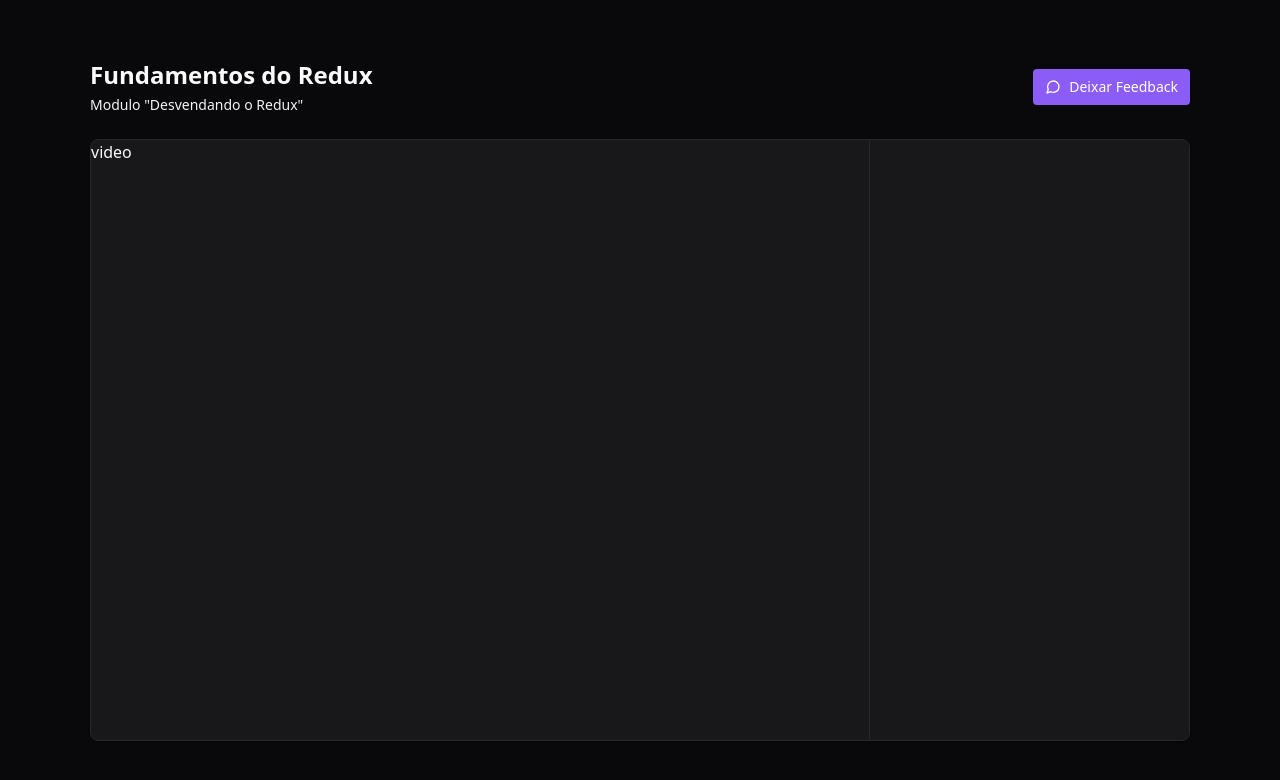
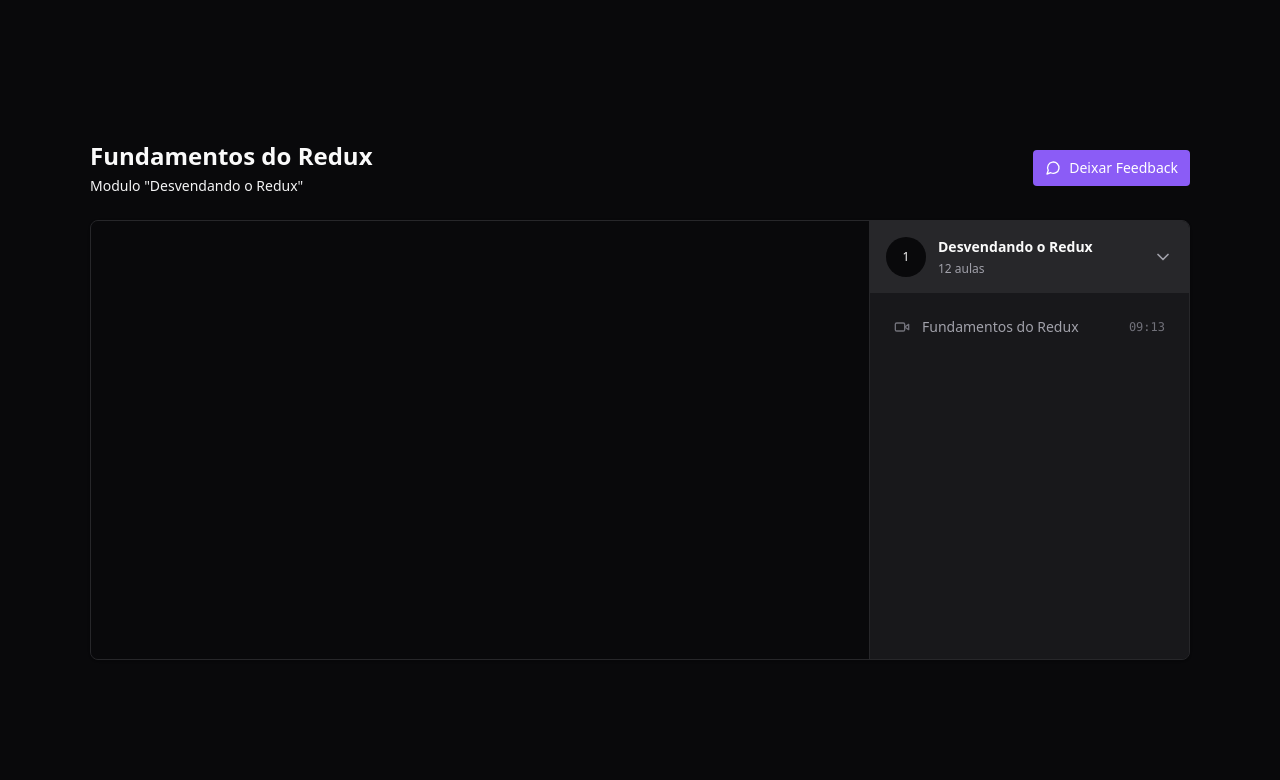
Before and after one commit to harielSantana/react-redux-zustand, a React (Vite) app: page / in a window 1280 px wide. Shown: the top 780 px of the page. Built offline with nearby package versions, Linux system fonts and the light colour scheme.

Commit message:
feat: UI dos modulos e player

```diff
--- a/package.json
+++ b/package.json
@@ -14,6 +14,7 @@
     "lucide-react": "^0.263.1",
     "react": "^18.2.0",
     "react-dom": "^18.2.0",
+    "react-player": "^2.12.0",
     "react-redux": "^8.1.2"
   },
   "devDependencies": {
--- a/src/pages/player.tsx
+++ b/src/pages/player.tsx
@@ -1,4 +1,5 @@
-import { MessageCircle } from "lucide-react";
+import { ChevronDown, MessageCircle, Video } from "lucide-react";
+import ReactPlayer from "react-player";
 
 export function Player() {
   return <div className="h-screen bg-zinc-950 text-zinc-50 flex justify-center items-center">
@@ -17,10 +18,37 @@
       </div>
       <main className="relative flex overflow-hidden rounded-lg border border-zinc-800 bg-zinc-900 shadow">
         <div className="flex-1">
-          video
+          <div className="w-full bg-zinc-950 aspect-video">
+            <ReactPlayer
+              width="100%"
+              height="100%"
+              controls
+              url="https://youtu.be/ZnR12bQe_Y8"
+            />
+          </div>
         </div>
-        <aside className="w-80 border-l border-zinc-800 bg-zinc-900 h-[600px]">
+        <aside className="w-80 border-l border-zinc-800 bg-zinc-900 ">
+          <div>
+            <button className="flex w-full items-center gap-3 bg-zinc-800 p-4">
+              <div className="flex h-10 w-10 rounded-full items-center justify-center bg-zinc-950 text-xs">
+                1
+              </div>
+              <div className="flex flex-col gap-1 text-left">
+                <strong className="text-sm">Desvendando o Redux</strong>
+                <span className="text-xs text-zinc-400"> 12 aulas</span>
+              </div>
+              <ChevronDown className="w-5 h-5 ml-auto text-zinc-400" />
+            </button>
 
+            <nav className="relative flex flex-col gap-4 p-6">
+              <button className="flex items-center gap-3 text-sm text-zinc-400">
+                <Video className="w-4 h-4 text-zinc-500" />
+                <span>Fundamentos do Redux</span>
+                <span className="ml-auto font-mono text-xs text-zinc-500">09:13</span>
+              </button>
+
+            </nav>
+          </div>
         </aside>
       </main>
     </div>
```
Also changed, not shown: 1 other file (tests, documents, lock files or other folders).
